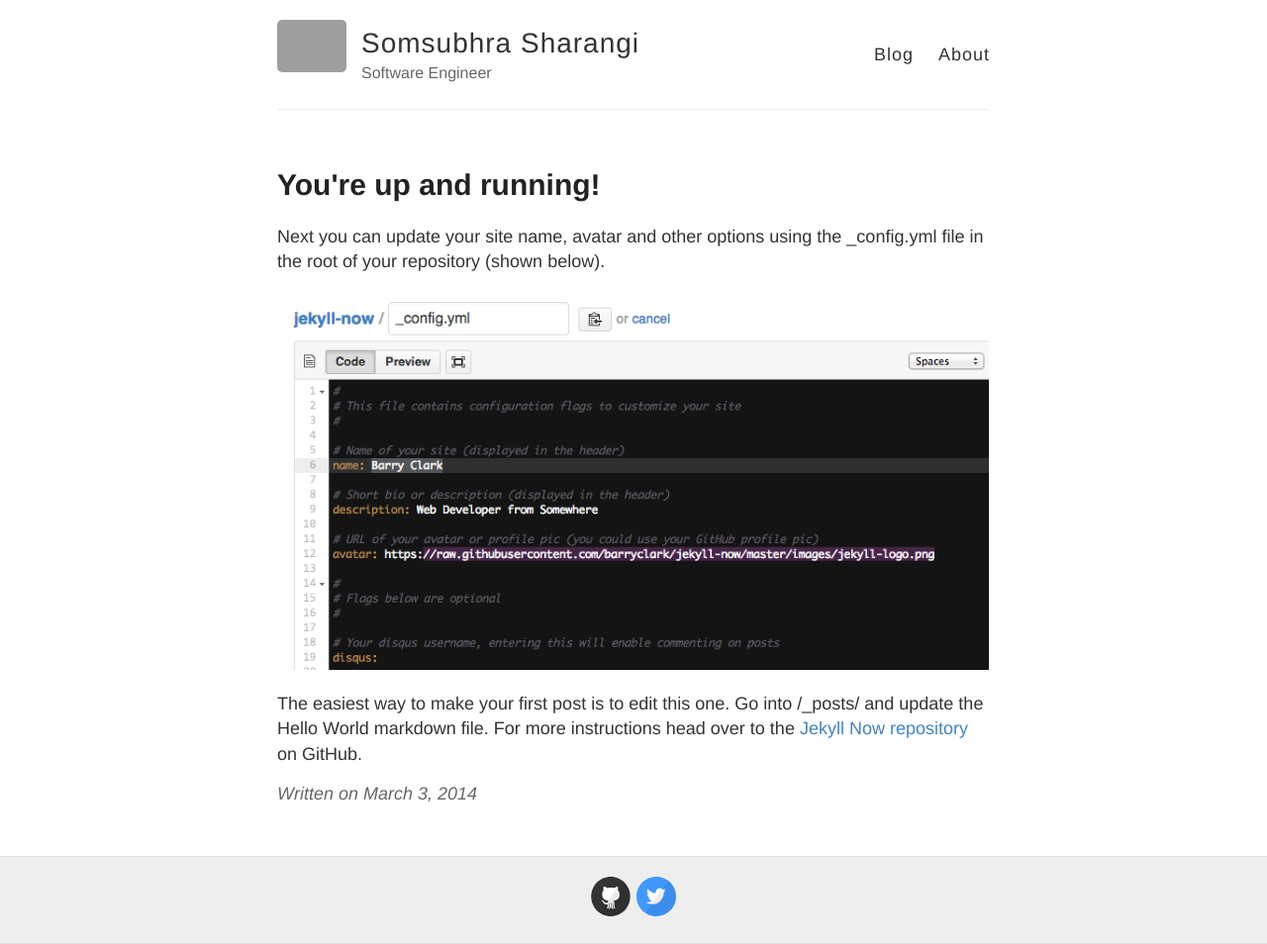
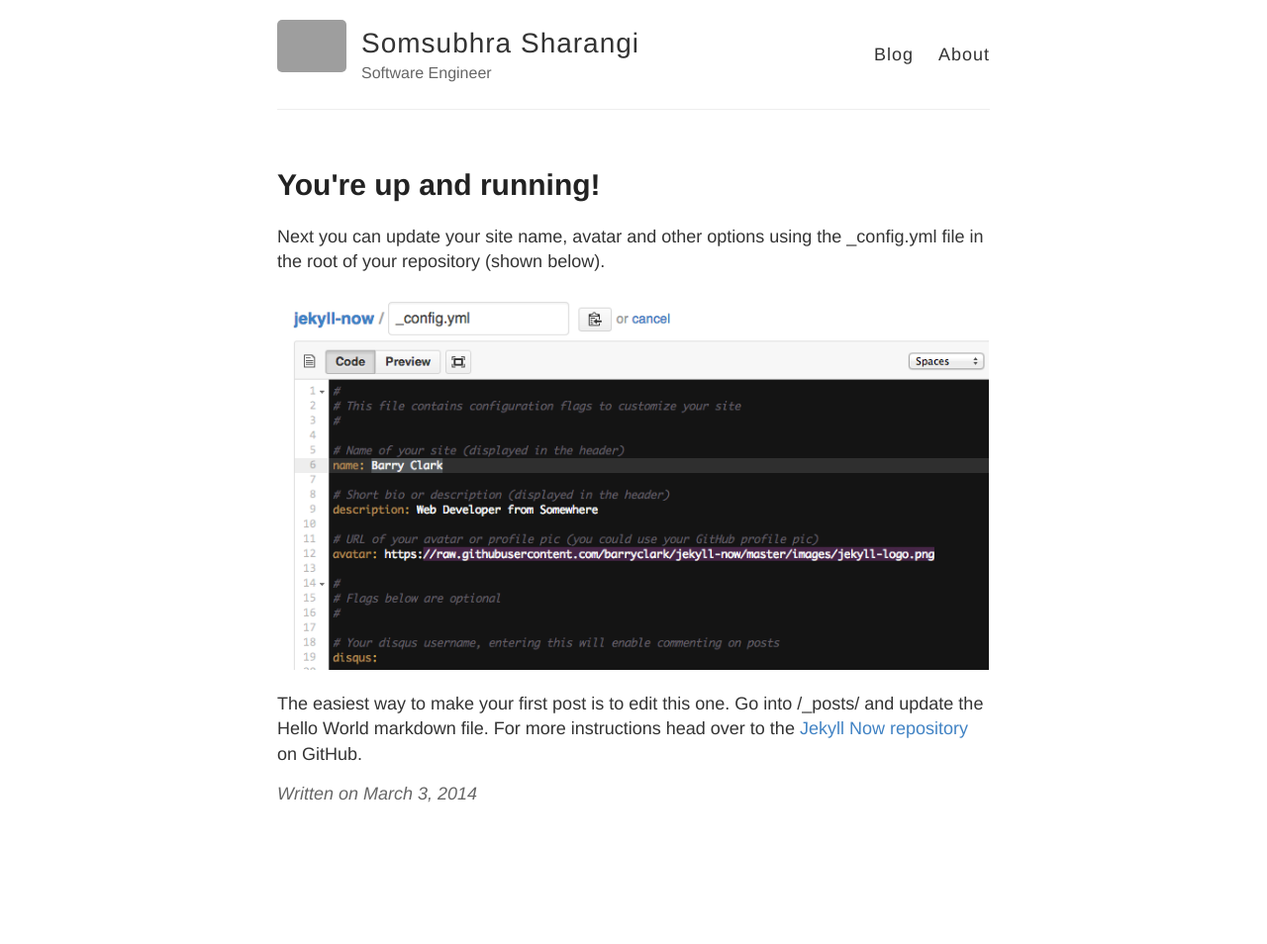
Before and after one commit to sharangi/sharangi.github.io, a Jekyll site: the page built from _posts/2014-3-3-Hello-World.md, in a window 1280 px wide. Shown: the whole page at 99% size. Built offline with Jekyll 4.4.1, drawn with Linux system fonts in a browser that asks for light colours; after the commit the page ends 900 px from its top, so only the background shows below that; grey boxes are pictures that could not be loaded.

Commit message:
Update layout

```diff
--- a/_layouts/default.html
+++ b/_layouts/default.html
@@ -38,13 +38,13 @@
       {{ content }}
     </div>
 
-    <div class="wrapper-footer">
+    <!--div class="wrapper-footer">
       <div class="container">
         <footer class="footer">
           {% include svg-icons.html %}
         </footer>
       </div>
-    </div>
+    </div-->
 
     {% include analytics.html %}
   </body>
```
